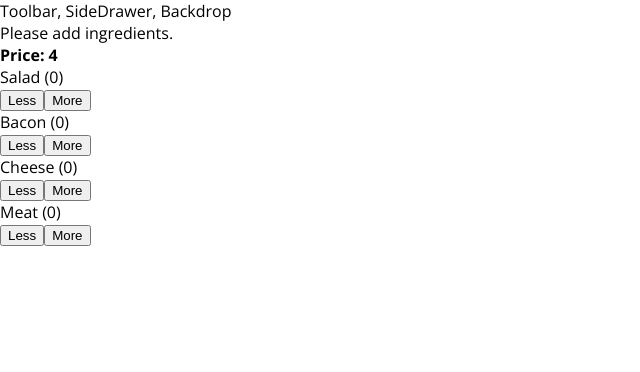
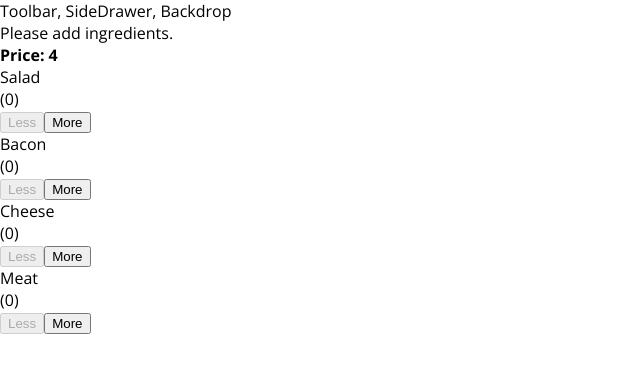
Before and after one commit to asteig/burger-builder, a React app: page / in a window 1280 px wide. Shown: the top 372 px of the page, without its empty margins (0-640 px from the left). Built offline with nearby package versions, Linux system fonts and the light colour scheme.

Commit message:
Added disabled state to controls

```diff
--- a/src/components/Burger/BuildControls/BuildControl/BuildControl.css
+++ b/src/components/Burger/BuildControls/BuildControl/BuildControl.css
@@ -29,7 +29,13 @@
     cursor: not-allowed;
 }
 
-.Label {
+.BuildControl .Label {
+    padding: 10px;
+    font-weight: bold;
+    width: 80px;
+}
+
+.BuildControl .Quantity {
     padding: 10px;
     font-weight: bold;
     width: 80px;
--- a/src/components/Burger/BuildControls/BuildControl/BuildControl.js
+++ b/src/components/Burger/BuildControls/BuildControl/BuildControl.js
@@ -2,12 +2,18 @@ import React from 'react';
 
 import classes from './BuildControl.css';
 
-const buildControl = (props) => (
-	<div className={classes.BuildControl}>
-		<div className={classes.Label}>{props.label} ({props.quantity})</div>
-		<button onClick={() => props.removeHandler(props.type)} className={classes.Less}>Less</button>
-		<button onClick={() => props.addHandler(props.type)} className={classes.More}>More</button>
-	</div>
-);
+const buildControl = (props) => {
+
+	const removeDisabled = (props.quantity <= 0) ? true : false;
+
+	return (
+		<div className={classes.BuildControl}>
+			<div className={classes.Label}>{props.label}</div>
+			<div className={classes.Quantity}>({props.quantity})</div>
+			<button onClick={() => props.removeHandler(props.type)} className={classes.Less} disabled={removeDisabled}>Less</button>
+			<button onClick={() => props.addHandler(props.type)} className={classes.More}>More</button>
+		</div>
+	);
+}
 
 export default buildControl;
--- a/src/containers/BurgerBuilder/BurgerBuilder.js
+++ b/src/containers/BurgerBuilder/BurgerBuilder.js
@@ -28,9 +28,12 @@ class BurgerBuilder extends Component {
       const ingredients = {...this.state.ingredients};
       let newPrice = this.state.totalPrice;
 
+
+
       ingredients[type] = ingredients[type] + 1;
 
       newPrice = newPrice + INGREDIENTS_PRICES[type];
+
       this.setState({
         ingredients: ingredients,
         totalPrice: newPrice
@@ -49,6 +52,7 @@ class BurgerBuilder extends Component {
       ingredients[type] = ingredients[type] - 1;
 
       newPrice = newPrice - INGREDIENTS_PRICES[type];
+
       this.setState({
         ingredients: ingredients,
         totalPrice: newPrice
```
